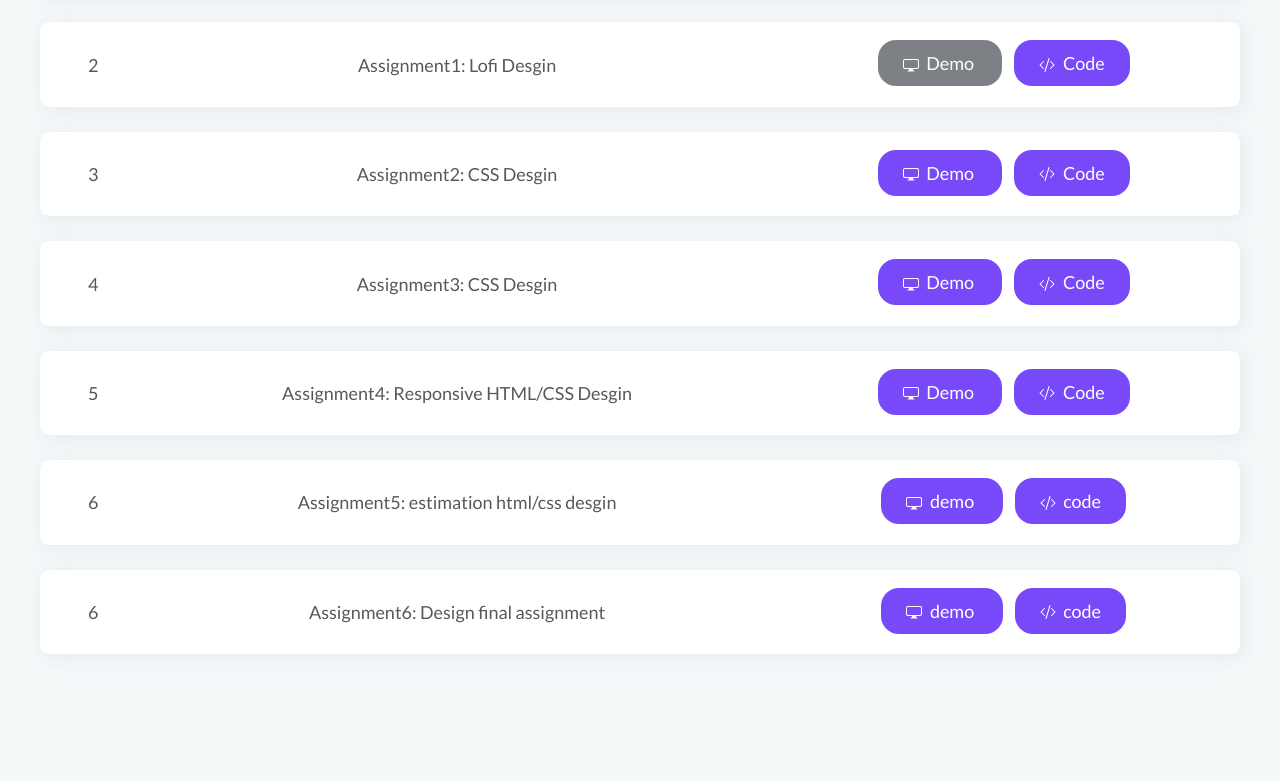
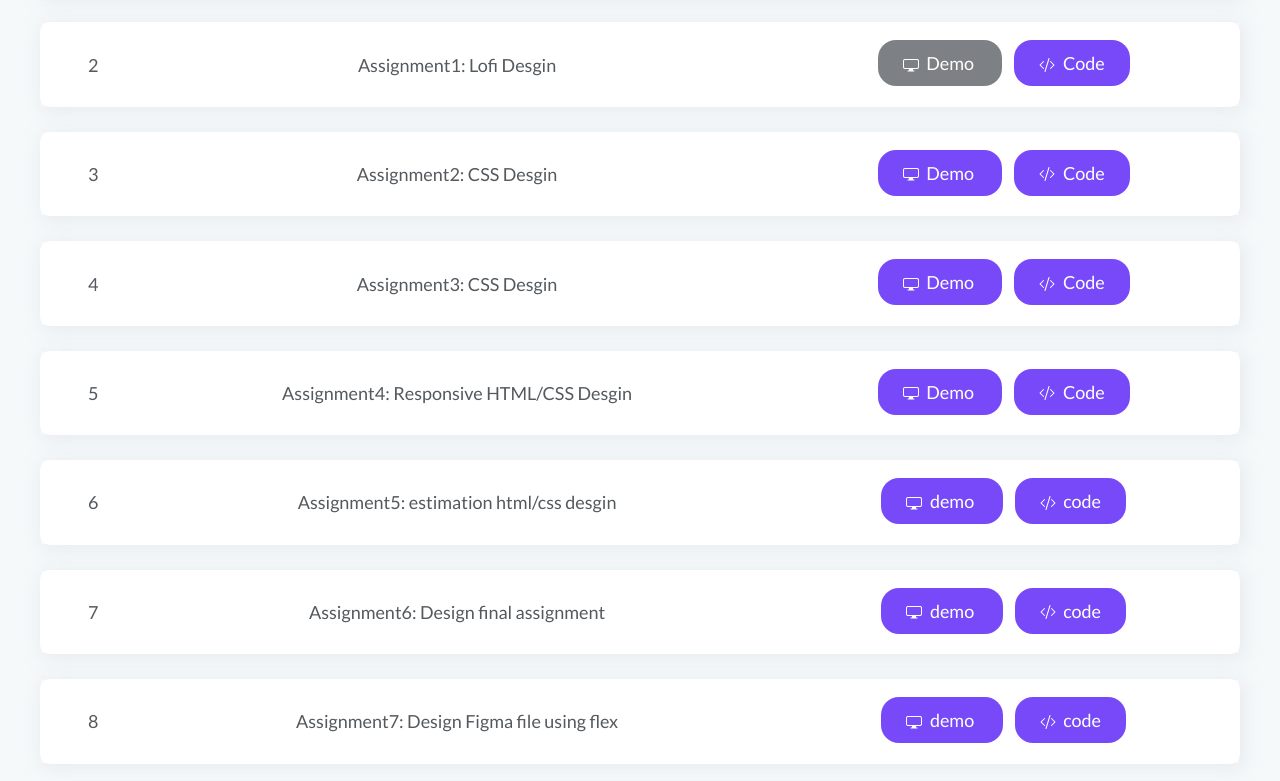
Before and after one commit to siki-aayush/leapfrog-internship, a plain HTML site: page index.html in a window 1280 px wide. Shown: the part 365-1146 px from the top of the page. Before the commit the page ends 1044 px from the top, so only its background shows below. Drawn offline with Linux system fonts and the light colour scheme.

Commit message:
adds row in index

```diff
--- a/Assignments/Assignment7/assets/css/footer.css
+++ b/Assignments/Assignment7/assets/css/footer.css
@@ -15,7 +15,10 @@
     }
 
     .footer__top {
+        display: flex;
         margin-bottom: 15px;
+        flex-direction: column;
+        align-items: center;
     }
 
 
@@ -79,6 +82,7 @@
 
     .footer__copyright {
         color: #B2B3CF;
+        text-align: center;
     }
 
 }
@@ -97,8 +101,10 @@
 
     .footer__top {
         display: flex;
+        flex-direction: row;
         align-items: center;
         margin-bottom: 95px;
+        justify-content: center;
     }
 
     .footer__top img {
--- a/index.html
+++ b/index.html
@@ -174,7 +174,7 @@
 
 
                     <tr class="assignments__table__row">
-                        <td class="assignments__table__idx">6</td>
+                        <td class="assignments__table__idx">7</td>
                         <td class="assignments__table__title">
                             Assignment6: Design final assignment
                         </td>
@@ -197,6 +197,29 @@
                         </td>
                     </tr>
 
+                    <tr class="assignments__table__row">
+                        <td class="assignments__table__idx">8</td>
+                        <td class="assignments__table__title">
+                            Assignment7: Design Figma file using flex
+                        </td>
+
+                        <td class="assignments__table__submission">
+                            <a href="https://siki-aayush.github.io/leapfrog-internship/Assignments/Assignment7/"
+                                target="_blank" class="btn btn-demo">
+                                <span class="btn__icon">
+                                    <img src="./assests/images/icons/pc.svg" alt="pc icon" />
+                                </span>
+                                demo
+                            </a>
+                            <a href="https://github.com/siki-aayush/leapfrog-internship/tree/main/Assignments/Assignment7"
+                                target="_blank" class="btn btn-code">
+                                <span class="btn__icon">
+                                    <img src="./assests/images/icons/code.svg" alt="code icon" />
+                                </span>
+                                code
+                            </a>
+                        </td>
+                    </tr>
                 </tbody>
             </table>
         </main>
```
